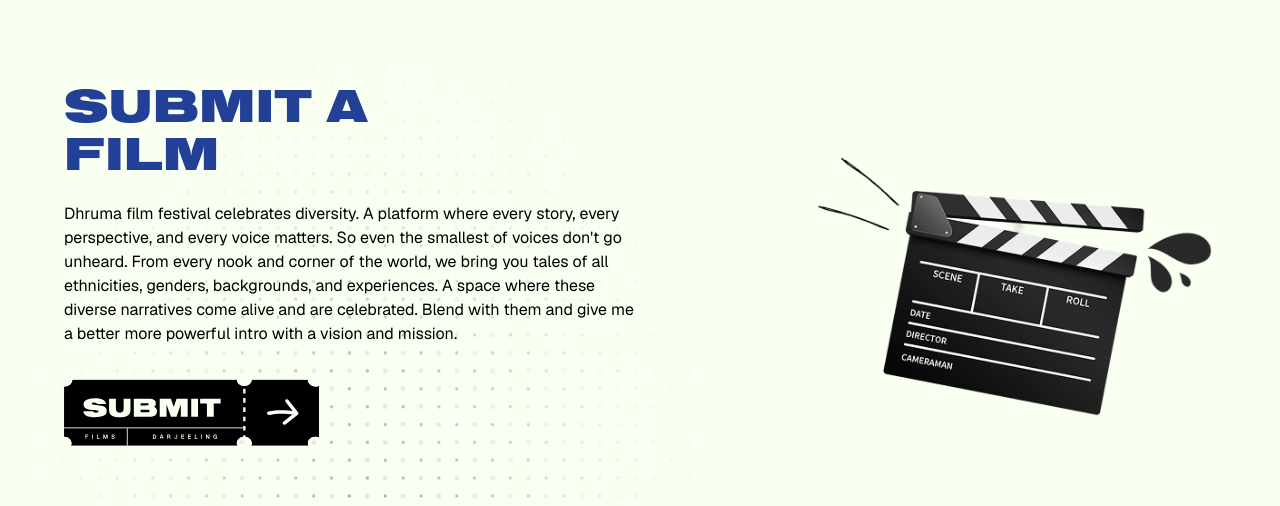
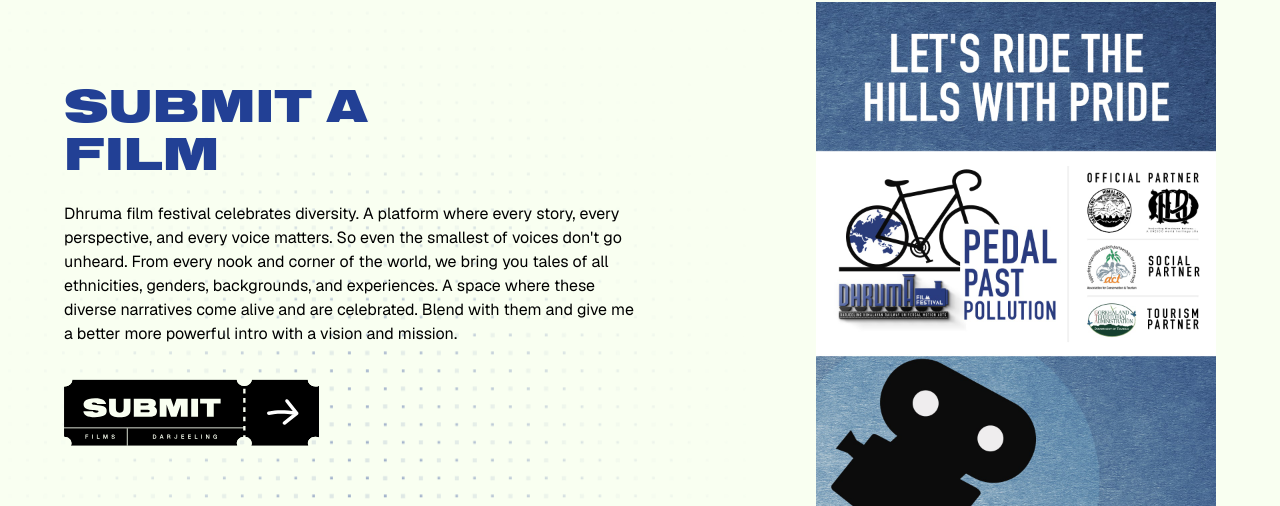
Before and after one commit to mukeshkr2024/dhruma, a React (Vite) app: page / in a window 1280 px wide. Shown: the part 1681-2187 px from the top of the page. Built offline with nearby package versions, Linux system fonts and the light colour scheme.

Commit message:
feat: replace scene image with cycle image in Home component

```diff
--- a/src/features/index/components/Home.tsx
+++ b/src/features/index/components/Home.tsx
@@ -309,10 +309,10 @@
                         />
                     </Link>
                 </div>
-                <div className="flex-1 flex justify-center md:justify-end items-center mb-8 md:mb-0">
+                <div className="flex-1 flex justify-center md:justify-end items-start mb-8 md:mb-0">
                     <motion.img
-                        src="/scene_take.png"
-                        className="w-[300px] md:w-[400px]"
+                        src="/cycle.jpg"
+                        className="w-[300px] md:w-[400px] md:-mt-20"
                         initial={{ opacity: 0, scale: 0.8 }}
                         animate={submitFilmInView ? { opacity: 1, scale: 1 } : {}}
                         transition={{ duration: 0.6, delay: 0.3, type: "spring", stiffness: 300, damping: 10 }}
```
Also changed, not shown: public/cycle.jpg (added).
